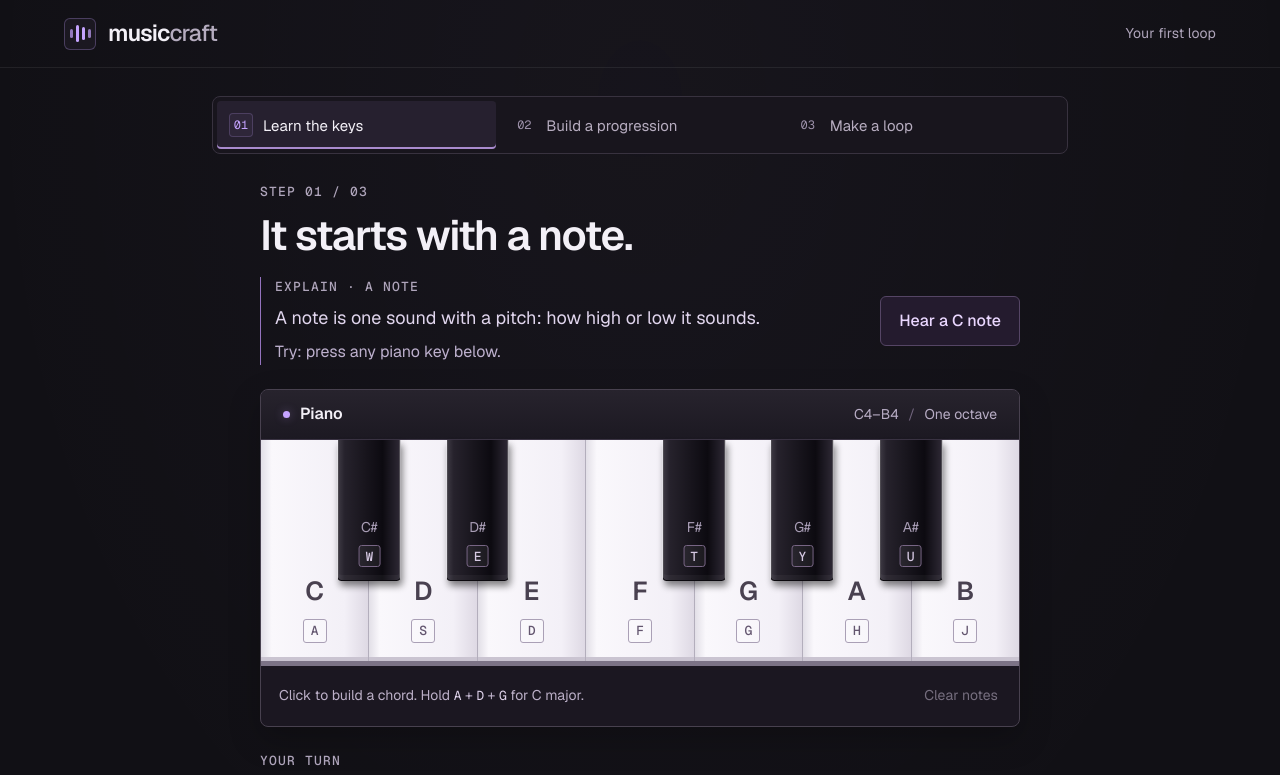
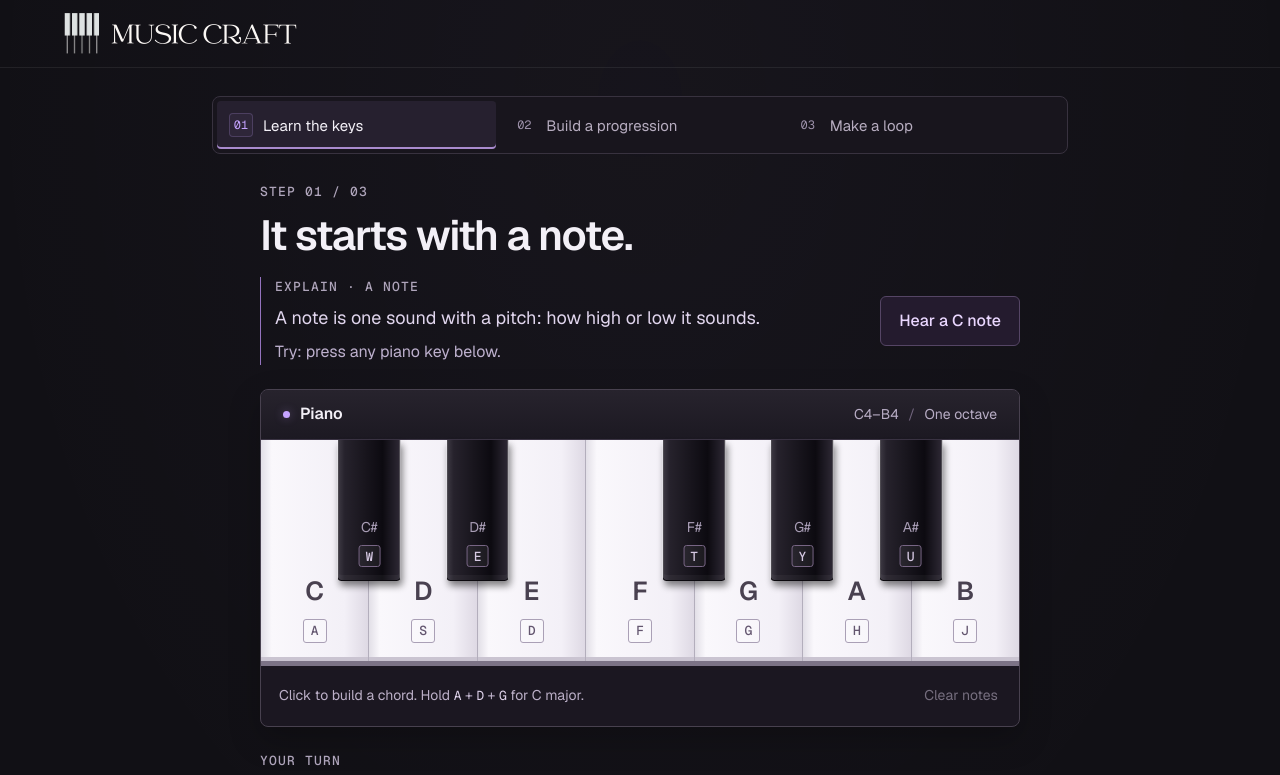
Before and after one commit to sam01-cpu/stormhacks2026, a Next.js app: page / in a window 1280 px wide. Shown: the top 775 px of the page. Built offline with nearby package versions, Linux system fonts and the light colour scheme.

Commit message:
new logo

```diff
--- a/src/app/globals.css
+++ b/src/app/globals.css
@@ -36,14 +36,14 @@ a { color: inherit; text-decoration: none; }
 button:focus-visible, a:focus-visible, select:focus-visible, input:focus-visible, summary:focus-visible { outline: 2px solid var(--accent); outline-offset: 3px; }
 button, a { touch-action: manipulation; }
 .topbar { display: flex; min-height: 68px; align-items: center; justify-content: space-between; gap: 24px; padding: 0 clamp(24px, 5vw, 72px); border-bottom: 1px solid rgb(255 255 255 / 7%); }
-.brand { display: inline-flex; align-items: center; gap: 12px; font-size: 23px; font-weight: 600; letter-spacing: -.8px; }
-.brand > span:last-child > span { color: #b5acbf; font-weight: 450; }
-.brand-mark { display: inline-flex; align-items: center; justify-content: center; gap: 3px; width: 32px; height: 32px; border: 1px solid rgb(197 163 255 / 28%); border-radius: 6px; background: rgb(197 163 255 / 5%); }
-.brand-mark span { width: 3px; border-radius: 4px; background: var(--accent); }
-.brand-mark span:nth-child(1), .brand-mark span:nth-child(4) { height: 9px; opacity: .7; }
-.brand-mark span:nth-child(2) { height: 17px; }
-.brand-mark span:nth-child(3) { height: 13px; }
-.session-label { color: var(--muted); font-size: 14px; letter-spacing: .1px; }
+.brand { display: inline-flex; min-height: 44px; align-items: center; gap: 12px; border-radius: 3px; }
+/* Frame the supplied image's symbol and wordmark side by side without altering the asset. */
+.brand-symbol, .brand-wordmark { position: relative; display: block; flex-shrink: 0; overflow: hidden; }
+.brand-symbol { width: 35px; height: 40.5px; }
+.brand-wordmark { width: 186.25px; height: 21.5px; }
+.brand img { position: absolute; max-width: none; height: auto; filter: invert(1); mix-blend-mode: screen; }
+.brand-symbol img { width: 100px; left: -32.5px; top: -19px; }
+.brand-wordmark img { width: 250px; left: -31.875px; top: -170.25px; }
 .studio { width: min(100%, 920px); margin: 0 auto; padding: 28px 32px 36px; }
 .step-nav { display: grid; grid-template-columns: repeat(3, minmax(0, 1fr)); gap: 4px; padding: 4px; border: 1px solid var(--line); border-radius: 8px; background: #18151d; }
 .step-link { display: flex; min-height: 48px; align-items: center; gap: 10px; padding: 10px 12px; border-radius: 4px; color: #b6acbf; font-size: 15px; line-height: 1.4; transition: color .16s, background .16s, box-shadow .16s; }
@@ -236,8 +236,6 @@ h2 { margin: 0; font-size: 22px; font-weight: 550; letter-spacing: -.5px; }
 
 @media (max-width: 640px) {
   .topbar { min-height: 70px; padding: 0 20px; }
-  .brand { font-size: 23px; }
-  .session-label { font-size: 14px; }
   .studio { padding: 20px 20px 28px; }
   .step-nav { gap: 3px; padding: 3px; }
   .step-link { align-items: flex-start; flex-direction: column; justify-content: flex-start; gap: 5px; padding: 10px 8px; font-size: 14px; line-height: 1.4; }
--- a/src/components/music-studio.tsx
+++ b/src/components/music-studio.tsx
@@ -1,6 +1,7 @@
 "use client";
 
 import Link from "next/link";
+import Image from "next/image";
 import { chords, getChord } from "@/lib/music";
 import { useStudio } from "./studio-provider";
 import { useLoopPlayback } from "./use-loop-playback";
@@ -22,8 +23,13 @@ const copy = {
   loop: { title: "Turn it into a loop.", intro: "Hear your four chords repeat. Change the tempo and play the piano over your loop." },
 };
 
-function BrandMark() {
-  return <span className="brand-mark" aria-hidden="true"><span /><span /><span /><span /></span>;
+function BrandLogo() {
+  return (
+    <>
+      <span className="brand-symbol" aria-hidden="true"><Image src="/musiccraft-logo.png" alt="" width={2000} height={2000} loading="eager" unoptimized /></span>
+      <span className="brand-wordmark" aria-hidden="true"><Image src="/musiccraft-logo.png" alt="" width={2000} height={2000} loading="eager" unoptimized /></span>
+    </>
+  );
 }
 
 function PlayIcon({ stop = false }: { stop?: boolean }) {
@@ -75,7 +81,7 @@ export function MusicStudio({ stage }: { stage: Stage }) {
 
   return (
     <div className="app-shell">
-      <header className="topbar"><Link className="brand" href="/" aria-label="MusicCraft home"><BrandMark /><span>music<span>craft</span></span></Link><span className="session-label">Your first loop</span></header>
+      <header className="topbar"><Link className="brand" href="/" aria-label="MusicCraft home"><BrandLogo /></Link></header>
       <main className={`studio stage-${stage}`}>
         <nav className="step-nav" aria-label="Learning steps">{steps.map((step, index) => <Link key={step.id} href={step.href} className={`step-link${stage === step.id ? " is-current" : ""}`} aria-current={stage === step.id ? "step" : undefined}><span className="step-number">0{index + 1}</span><span>{step.label}</span></Link>)}</nav>
         <div className="stage-content" key={stage}>
```
Also changed, not shown: public/musiccraft-logo.png (added).
